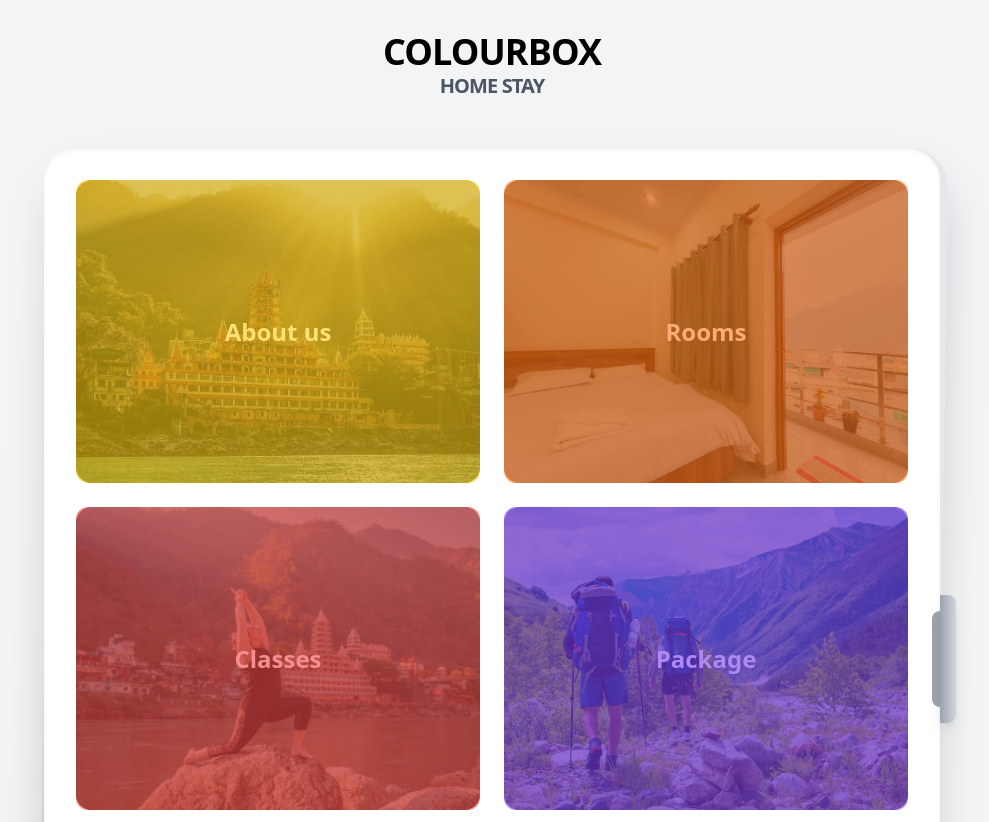
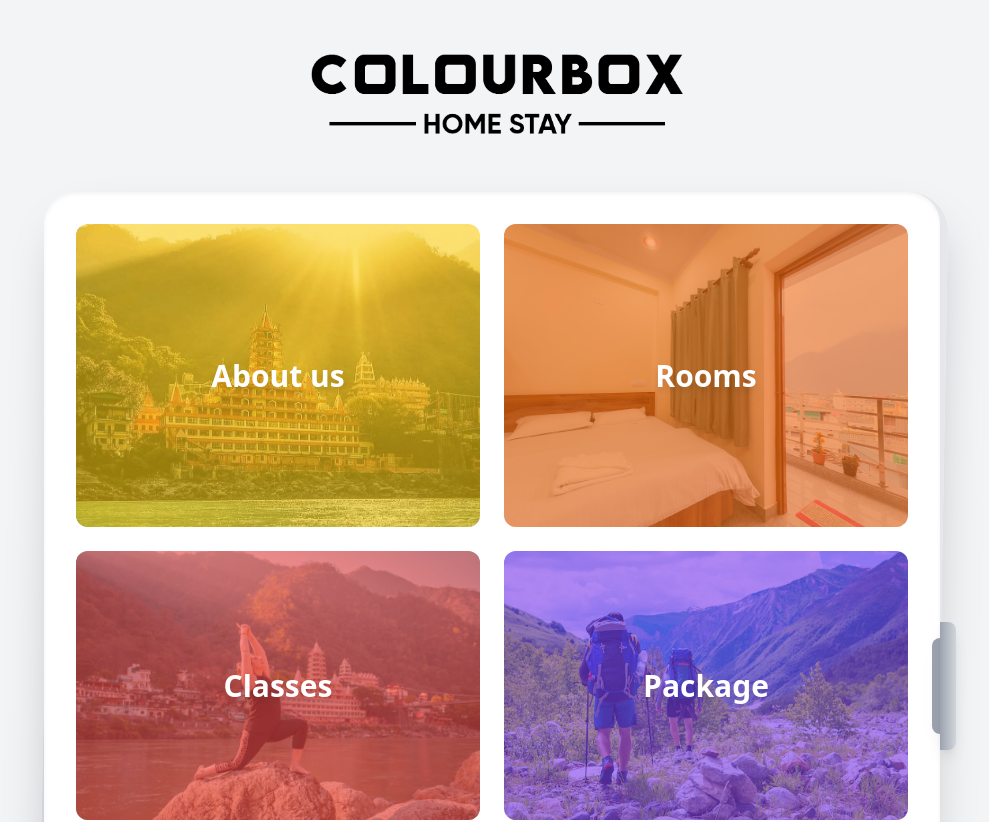
Before and after one commit to ravivarma9/colourbox, a React (Vite) app in the folder project/: page / in a window 1280 px wide. Shown: the top 822 px of the page, without its empty margins (148-1137 px from the left). Built offline with nearby package versions, Linux system fonts and the light colour scheme.

Commit message:
logo chanes

```diff
--- a/project/src/pages/Home.tsx
+++ b/project/src/pages/Home.tsx
@@ -1,5 +1,4 @@
 import React from 'react';
-import DoorCard from '../components/DoorCard';
 import { Facebook, Instagram, Twitter, Youtube } from 'lucide-react';
 
 const doors = [
@@ -53,11 +52,13 @@ function Home() {
       <div className="container mx-auto px-4 py-8">
         {/* Logo */}
         <div className="text-center mb-8 md:mb-12">
-          <h1 className="text-3xl md:text-4xl font-bold tracking-tight">
-            COLOURBOX
-            <span className="block text-lg md:text-xl text-gray-600">HOME STAY</span>
-          </h1>
+          <img
+            src="assets/mainLogo.png"
+            alt="Colourbox Logo"
+            className="mx-auto h-24 md:h-28 object-contain"
+          />
         </div>
+
 
         {/* Door Frame Container */}
         <div className="relative max-w-4xl mx-auto">
@@ -75,16 +76,20 @@ function Home() {
             {/* Cards Grid - Always 2 columns */}
             <div className="grid grid-cols-2 gap-4 md:gap-6">
               {doors.map((door) => (
-                <div key={door.title} className="relative">
-                  <DoorCard
-                    title={door.title}
-                    bgColor={door.bgColor}
-                    path={door.path}
-                    imageUrl={door.imageUrl}
-                  />
-                  {/* Overlay */}
-                  <div className={`absolute inset-0 ${door.overlayColor} opacity-60 rounded-xl pointer-events-none`} />
-                </div>
+                <a key={door.title} href={door.path} className="relative block rounded-xl overflow-hidden group">
+                  {/* Background Image */}
+                  <img src={door.imageUrl} alt={door.title} className="w-full h-full object-cover transition-transform duration-300 group-hover:scale-105" />
+
+                  {/* Overlay Color */}
+                  <div className={`absolute inset-0 ${door.overlayColor} opacity-60 transition-opacity duration-300 group-hover:opacity-70`} />
+
+                  {/* Title Text - Ensuring it's on Top */}
+                  <div className="absolute inset-0 flex items-center justify-center z-10">
+                    <h2 className="text-white text-2xl md:text-3xl font-bold text-center drop-shadow-lg">
+                      {door.title}
+                    </h2>
+                  </div>
+                </a>
               ))}
             </div>
           </div>
```
Also changed, not shown: project/assets/mainLogo.png (added).
